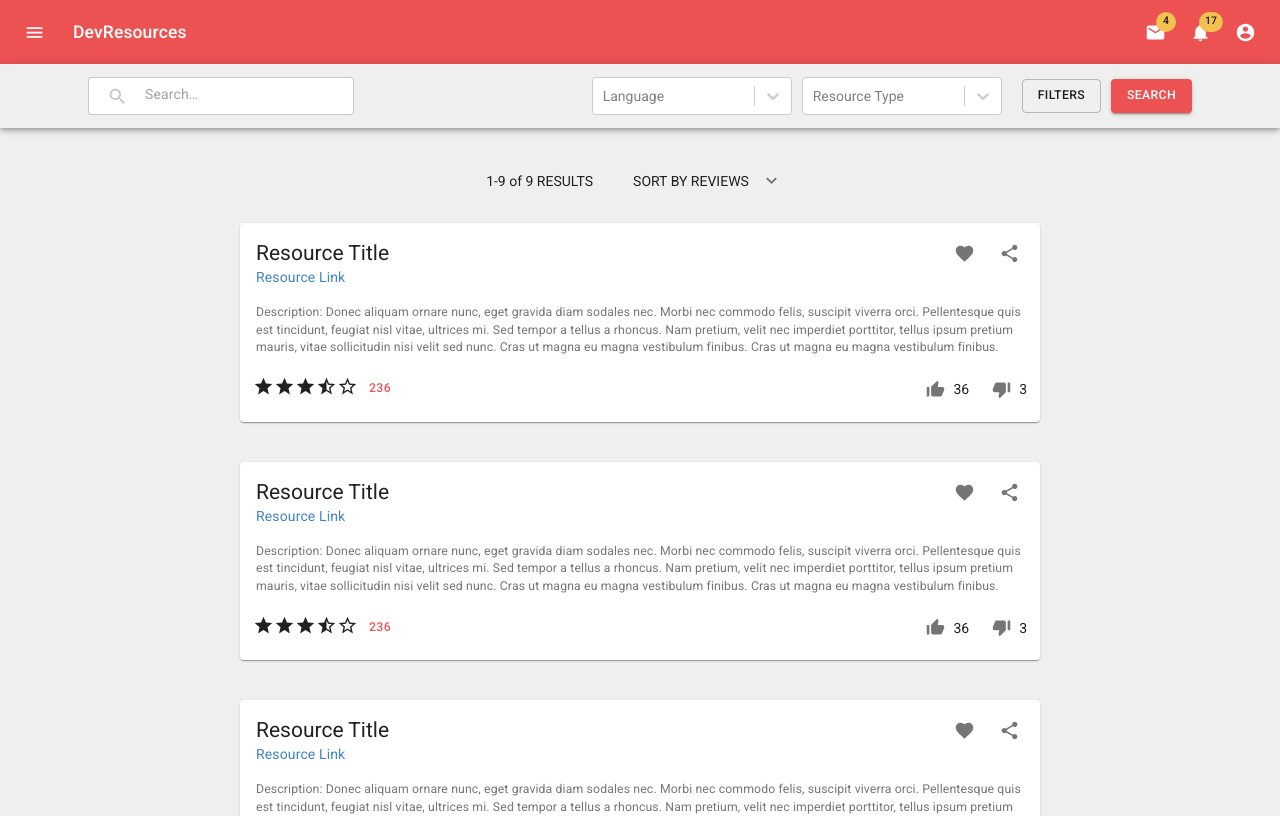
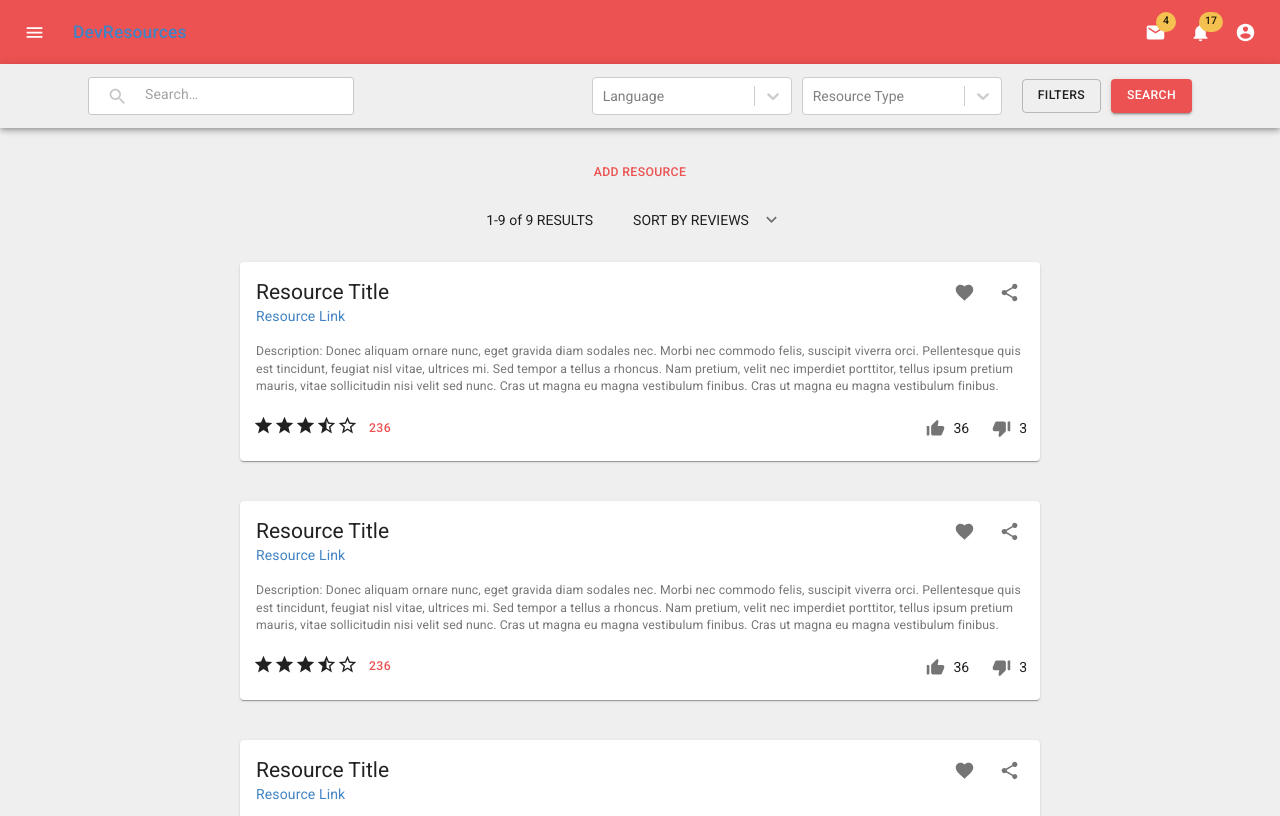
Before and after one commit to seanddallen/DevResourcesUI, a React (Create React App) app: page / in a window 1280 px wide. Shown: the top 816 px of the page. Built offline with nearby package versions, Linux system fonts and the light colour scheme.

Commit message:
setup addResourceForm component

```diff
--- a/src/Components/layout/TopNav.jsx
+++ b/src/Components/layout/TopNav.jsx
@@ -1,4 +1,5 @@
 import React from "react";
+import { Link } from "react-router-dom";
 import { fade, makeStyles } from "@material-ui/core/styles";
 import AppBar from "@material-ui/core/AppBar";
 import Toolbar from "@material-ui/core/Toolbar";
@@ -172,9 +173,11 @@ export default function TopNav(props) {
           >
             <MenuIcon />
           </IconButton>
-          <Typography className={classes.title} variant="h6" noWrap>
-            DevResources
-          </Typography>
+          <Link to="/">
+            <Typography className={classes.title} variant="h6" noWrap>
+              DevResources
+            </Typography>
+          </Link>
           <div className={classes.grow} />
           <div className={classes.sectionDesktop}>
             <IconButton aria-label="show 4 new mails" color="inherit">
--- a/src/Components/login/Registration.jsx
+++ b/src/Components/login/Registration.jsx
@@ -219,9 +219,10 @@ export default function Registration() {
             >
               <div>Once Registered you will be able to:</div>
               <ol>
-                <li>Save/View your own favorite resources</li>
+                <li>Add resources</li>
                 <li>Review Resources</li>
                 <li>Vote on Resources</li>
+                <li>View Saved resources</li>
               </ol>
             </div>
           </div>
--- a/src/Components/main/Main.jsx
+++ b/src/Components/main/Main.jsx
@@ -4,16 +4,26 @@ import Grid from "@material-ui/core/Grid";
 
 import Filters from "./filters/Filters";
 import Cards from "./resources/ResourceCards";
+import ResourceForm from "./resources/ResourceForm";
 
 export default function Main(props) {
+  const [openForm, setOpenForm] = React.useState(false);
+
   return (
-    <div style={{ display: "flex", justifyContent: "center" }}>
-      {/* <Grid container style={{ width: "30vw", margin: "10px" }}>
-          <Filters />
-        </Grid> */}
-      <Grid container style={{ width: "100vw", margin: "10px" }}>
-        <Cards toggleDrawer={props.toggleDrawer} />
-      </Grid>
+    <div
+      style={{
+        display: "flex",
+        flexDirection: "column",
+        alignItems: "center",
+        marginTop: "20px"
+      }}
+    >
+      <ResourceForm openForm={openForm} setOpenForm={setOpenForm} />
+      {!openForm ? (
+        <Grid container style={{ width: "100vw", marginTop: "-20px" }}>
+          <Cards toggleDrawer={props.toggleDrawer} />
+        </Grid>
+      ) : null}
     </div>
   );
 }
--- /dev/null
+++ b/src/Components/main/resources/ResourceForm.jsx
@@ -0,0 +1,97 @@
+// Title, Link, Description, Image
+import React from "react";
+import { makeStyles } from "@material-ui/core/styles";
+import Button from "@material-ui/core/Button";
+import TextField from "@material-ui/core/TextField";
+import Input from "@material-ui/core/Input";
+
+const useStyles = makeStyles(theme => ({
+  button: {
+    margin: theme.spacing(1)
+  },
+  input: {
+    display: "none"
+  }
+}));
+
+export default function ResourceForm(props) {
+  const classes = useStyles();
+
+  const [title, setTitle] = React.useState("");
+  const [link, setLink] = React.useState("");
+  const [description, setDescription] = React.useState("");
+  const [image, setImage] = React.useState("");
+
+  return (
+    <div
+      style={{
+        display: "flex",
+        flexDirection: "column",
+        justifyContent: "center",
+        alignItems: "center"
+      }}
+    >
+      <Button
+        color="primary"
+        className={classes.button}
+        style={{ width: "120px" }}
+        onClick={() => props.setOpenForm(!props.openForm)}
+      >
+        Add Resource
+      </Button>
+      {props.openForm && (
+        <>
+          <div
+            style={{
+              display: "flex",
+              flexDirection: "column",
+              justifyContent: "center",
+              alignItems: "center"
+            }}
+          >
+            <form
+              style={{
+                display: "flex",
+                flexDirection: "column",
+                justifyContent: "center",
+                alignItems: "center"
+              }}
+              noValidate
+              autoComplete="off"
+            >
+              <TextField style={{ width: "250px" }} id="title" label="Title" />
+              <TextField
+                style={{ width: "250px", marginTop: "20px" }}
+                id="link"
+                label="Link"
+              />
+              <TextField
+                id="description"
+                label="Description"
+                multiline
+                rowsMax="4"
+                value={description}
+                onChange={e => setDescription(e.target.value)}
+                className={classes.textField}
+                margin="normal"
+                style={{ width: "250px" }}
+              />
+              <Input
+                type="file"
+                style={{ width: "250px", marginTop: "20px" }}
+              />
+            </form>
+          </div>
+          <Button
+            color="primary"
+            variant="contained"
+            className={classes.button}
+            style={{ width: "120px", marginTop: "20px" }}
+          >
+            SUBMIT
+          </Button>
+        </>
+      )}
+    </div>
+  );
+}
```
